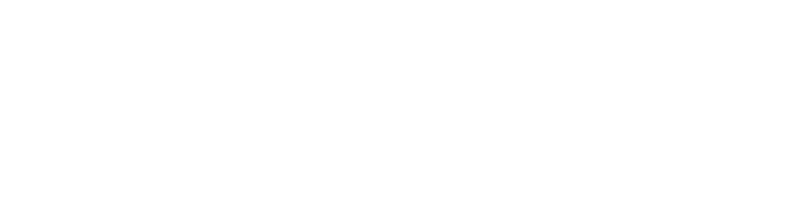
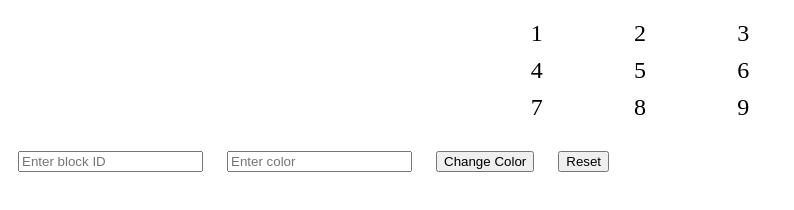
Before and after one commit to acciojob/Replit-Asian-Paints-imranshaikh9930, a website: page main.html in a window 1280 px wide. Shown: the whole page, without its empty margins (0-794 px from the left). Drawn offline with Linux system fonts and the light colour scheme.

Commit message:
created a submission

```diff
--- a/main.html
+++ b/main.html
@@ -7,6 +7,24 @@
 </head>
 
 <body>
+	 <div id="grid-container">
+      <div class="grid-item" id="1">1</div>
+      <div class="grid-item" id="2">2</div>
+      <div class="grid-item" id="3">3</div>
+      <div class="grid-item" id="4">4</div>
+      <div class="grid-item" id="5">5</div>
+      <div class="grid-item" id="6">6</div>
+      <div class="grid-item" id="7">7</div>
+      <div class="grid-item" id="8">8</div>
+      <div class="grid-item" id="9">9</div>
+  </div>
+
+  <input type="text" id="block_id" placeholder="Enter block ID">
+  <input type="text" id="color_id" placeholder="Enter color">
+  <button id="change_button">Change Color</button>
+  <button id="reset_button">Reset</button>
+
+  </div>
 	<!-- the entire body must be written by student -->
     <script type="text/javascript" src="./script.js">
 </script>
--- a/script.js
+++ b/script.js
@@ -1 +1,34 @@
 //your JS code here. If required.
+const blockIdInput = document.getElementById("block_id");
+  const colorInput = document.getElementById("color_id");
+  const changeButton = document.getElementById("change_button");
+  const resetButton = document.getElementById("reset_button");
+  const gridItems = document.querySelectorAll(".grid-item");
+
+
+
+  changeButton.addEventListener("click", function () {
+
+    console.log("Click")
+      const blockId = blockIdInput.value;
+      const color = colorInput.value;
+
+
+
+      gridItems.forEach(item => {
+          item.style.backgroundColor = "transparent";
+      });
+
+      const selectedBlock = document.getElementById(blockId);
+      if (selectedBlock) {
+          selectedBlock.style.backgroundColor =  color;
+      } else {
+          alert("Block ID not found!");
+      }
+  });
+
+  resetButton.addEventListener("click", function () {
+      gridItems.forEach(item => {
+          item.style.backgroundColor = "transparent";
+      });
+  });
--- a/styles.css
+++ b/styles.css
@@ -1 +1,19 @@
 /*  your css code here. If applicable */
+#grid-container {
+  display: grid;
+  grid-template-columns: repeat(3, 1fr);
+  gap: 10px;
+  width: 300px;
+  margin: 20px auto;
+}
+
+.grid-item {
+  text-align: center;
+  font-size: 24px;
+  background-color: transparent;
+  cursor: pointer;
+}
+
+input, button {
+  margin: 10px;
+}
```
